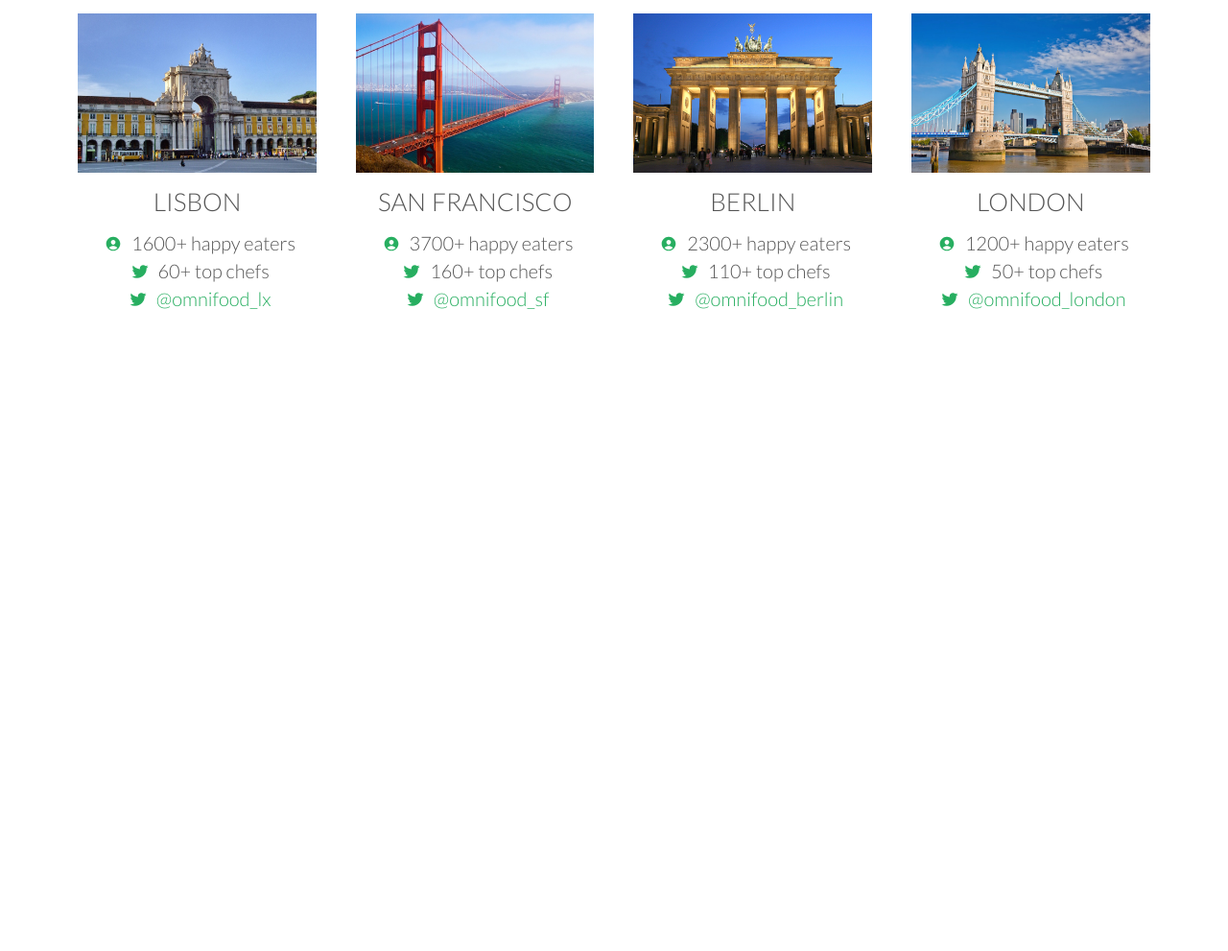
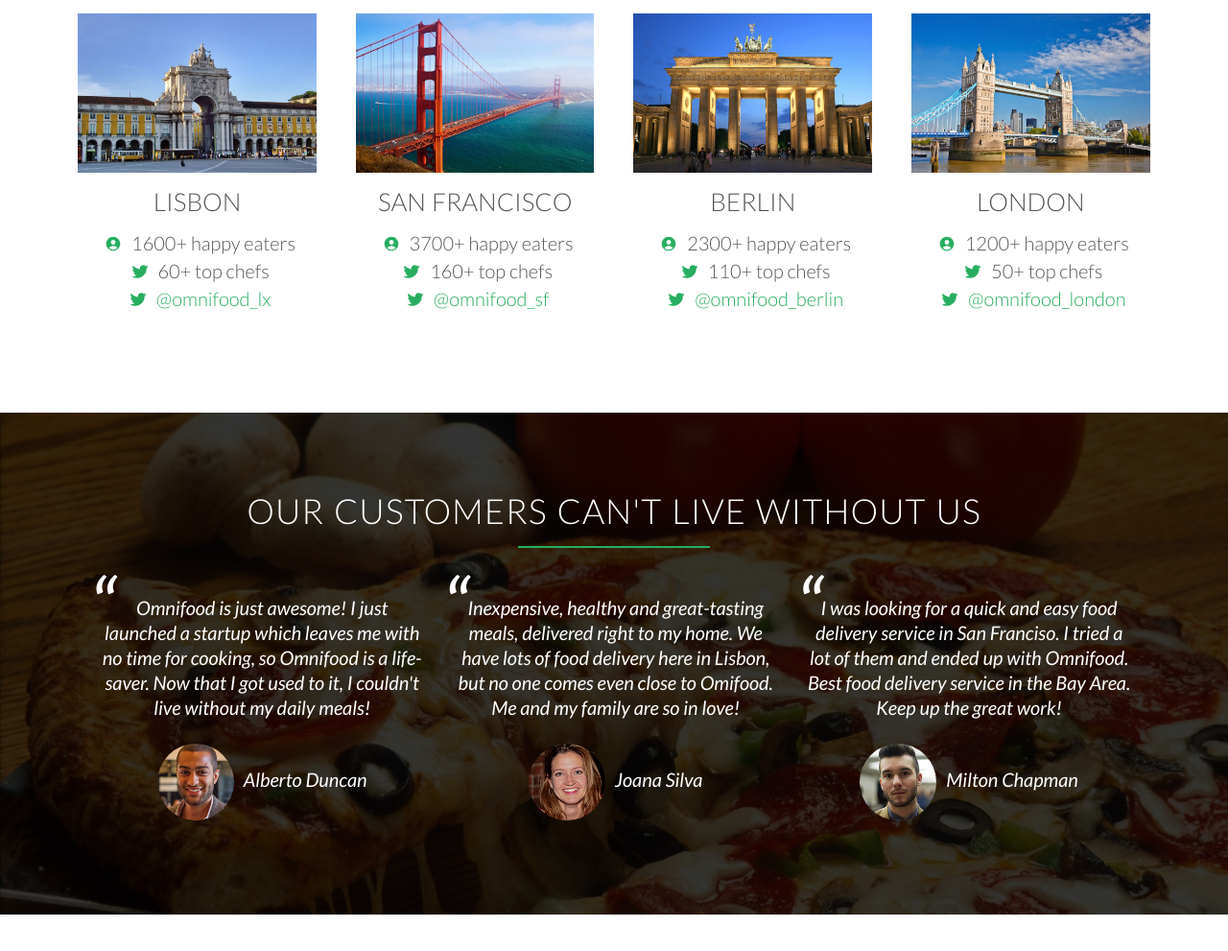
Before and after one commit to nickderaj/Meal-Subscription-Website, a website: page index.html in a window 1280 px wide. Shown: the part 2904-3895 px from the top of the page at 96% size. Before the commit the page ends 3426 px from the top, so only its background shows below. Drawn offline with nearby package versions, Linux system fonts and the light colour scheme.

Commit message:
Adding customer testimonials

```diff
--- a/CSS/grid.css
+++ b/CSS/grid.css
@@ -1,4 +1,3 @@
-
 /*  SECTIONS  ============================================================================= */
 
 .section {
@@ -15,23 +14,24 @@
 
 .row:before,
 .row:after {
-    content:"";
-    display:table;
+  content: "";
+  display: table;
 }
 .row:after {
-    clear:both;
+  clear: both;
 }
 
 /*  GRID COLUMN SETUP   ==================================================================== */
 
 .col {
   display: block;
-	float:left;
+  float: left;
   margin: 1% 0 1% 1.6%;
 }
 
-.col:first-child { margin-left: 0; } /* all browsers except IE6 and lower */
-
+.col:first-child {
+  margin-left: 0;
+} /* all browsers except IE6 and lower */
 
 /*  REMOVE MARGINS AS ALL GO FULL WIDTH AT 480 PIXELS */
 
@@ -42,9 +42,7 @@
   }
 }
 
-
 /*  GRID OF TWO   ============================================================================= */
-
 
 .span-2-of-2 {
   width: 100%;
@@ -65,9 +63,7 @@
   }
 }
 
-
 /*  GRID OF THREE   ============================================================================= */
-
 
 .span-3-of-3 {
   width: 100%;
@@ -78,9 +74,8 @@
 }
 
 .span-1-of-3 {
-	width: 32.26%;
+  width: 31.3%;
 }
-
 
 /*  GO FULL WIDTH AT LESS THAN 480 PIXELS */
 
@@ -98,7 +93,6 @@
 
 /*  GRID OF FOUR   ============================================================================= */
 
-
 .span-4-of-4 {
   width: 100%;
 }
@@ -114,7 +108,6 @@
 .span-1-of-4 {
   width: 23.8%;
 }
-
 
 /*  GO FULL WIDTH AT LESS THAN 480 PIXELS */
 
@@ -133,9 +126,7 @@
   }
 }
 
-
 /*  GRID OF FIVE   ============================================================================= */
-
 
 .span-5-of-5 {
   width: 100%;
@@ -157,7 +148,6 @@
   width: 18.72%;
 }
 
-
 /*  GO FULL WIDTH AT LESS THAN 480 PIXELS */
 
 @media only screen and (max-width: 480px) {
@@ -178,9 +168,7 @@
   }
 }
 
-
 /*  GRID OF SIX   ============================================================================= */
-
 
 .span-6-of-6 {
   width: 100%;
@@ -206,7 +194,6 @@
   width: 15.33%;
 }
 
-
 /*  GO FULL WIDTH AT LESS THAN 480 PIXELS */
 
 @media only screen and (max-width: 480px) {
@@ -230,10 +217,7 @@
   }
 }
 
-
-
 /*  GRID OF SEVEN   ============================================================================= */
-
 
 .span-7-of-7 {
   width: 100%;
@@ -263,7 +247,6 @@
   width: 12.91%;
 }
 
-
 /*  GO FULL WIDTH AT LESS THAN 480 PIXELS */
 
 @media only screen and (max-width: 480px) {
@@ -290,9 +273,7 @@
   }
 }
 
-
 /*  GRID OF EIGHT   ============================================================================= */
-
 
 .span-8-of-8 {
   width: 100%;
@@ -326,7 +307,6 @@
   width: 11.1%;
 }
 
-
 /*  GO FULL WIDTH AT LESS THAN 480 PIXELS */
 
 @media only screen and (max-width: 480px) {
@@ -356,9 +336,7 @@
   }
 }
 
-
 /*  GRID OF NINE   ============================================================================= */
-
 
 .span-9-of-9 {
   width: 100%;
@@ -396,7 +374,6 @@
   width: 9.68%;
 }
 
-
 /*  GO FULL WIDTH AT LESS THAN 480 PIXELS */
 
 @media only screen and (max-width: 480px) {
@@ -429,9 +406,7 @@
   }
 }
 
-
 /*  GRID OF TEN   ============================================================================= */
-
 
 .span-10-of-10 {
   width: 100%;
@@ -473,7 +448,6 @@
   width: 8.56%;
 }
 
-
 /*  GO FULL WIDTH AT LESS THAN 480 PIXELS */
 
 @media only screen and (max-width: 480px) {
@@ -508,7 +482,6 @@
     width: 100%;
   }
 }
-
 
 /*  GRID OF ELEVEN   ============================================================================= */
 
@@ -556,7 +529,6 @@
   width: 7.63%;
 }
 
-
 /*  GO FULL WIDTH AT LESS THAN 480 PIXELS */
 
 @media only screen and (max-width: 480px) {
@@ -594,7 +566,6 @@
     width: 100%;
   }
 }
-
 
 /*  GRID OF TWELVE   ============================================================================= */
 
@@ -646,7 +617,6 @@
   width: 6.86%;
 }
 
-
 /*  GO FULL WIDTH AT LESS THAN 480 PIXELS */
 
 @media only screen and (max-width: 480px) {
--- a/CSS/style.css
+++ b/CSS/style.css
@@ -190,6 +190,7 @@
   background-size: cover;
   background-position: center;
   height: 100vh;
+  background-attachment: fixed;
 }
 
 .hero-text-box {
@@ -349,3 +350,45 @@
 .city-feature {
   margin-bottom: 5px;
 }
+
+/* ----------------------------------------
+CUSTOMERS
+---------------------------------------- */
+
+.section-testimonials {
+  background-image: linear-gradient(rgba(0, 0, 0, 0.8), rgba(0, 0, 0, 0.8)),
+    url(img/back-customers.jpg);
+  background-size: cover;
+  color: white;
+  padding: 80px;
+  background-attachment: fixed;
+}
+
+blockquote {
+  padding: 2%;
+  font-style: italic;
+  line-height: 130%;
+  position: relative;
+}
+
+blockquote:before {
+  content: "\201C";
+  font-size: 400%;
+  display: block;
+  position: absolute;
+  top: 3px;
+  left: -5px;
+}
+
+cite {
+  font-size: 100%;
+  margin-top: 25px;
+  display: block;
+}
+
+cite img {
+  height: 80px;
+  border-radius: 50%;
+  margin-right: 10px;
+  vertical-align: middle;
+}
--- a/index.html
+++ b/index.html
@@ -88,7 +88,7 @@
     </section>
 
     <section class="section-meals">
-      <ul class="meals-showcase clearfix">
+      <ul class="meals-showcase">
         <li>
           <figure class="meal-photo">
             <img
@@ -258,6 +258,52 @@
         </div>
       </div>
     </section>
-    <div class="row"><h1>Omnifood</h1></div>
+
+    <section class="section-testimonials">
+      <div class="row">
+        <h2>Our customers can't live without us</h2>
+        <div class="col span-1-of-3">
+          <blockquote>
+            Omnifood is just awesome! I just launched a startup which leaves me
+            with no time for cooking, so Omnifood is a life-saver. Now that I
+            got used to it, I couldn't live without my daily meals!
+            <cite
+              ><img src="img/customer-1.jpg" alt="Customer" />Alberto
+              Duncan</cite
+            >
+          </blockquote>
+        </div>
+        <div class="col span-1-of-3">
+          <blockquote>
+            Inexpensive, healthy and great-tasting meals, delivered right to my
+            home. We have lots of food delivery here in Lisbon, but no one comes
+            even close to Omifood. Me and my family are so in love!
+            <cite
+              ><img src="img/customer-2.jpg" alt="Customer" />Joana Silva</cite
+            >
+          </blockquote>
+        </div>
+        <div class="col span-1-of-3">
+          <blockquote>
+            I was looking for a quick and easy food delivery service in San
+            Franciso. I tried a lot of them and ended up with Omnifood. Best
+            food delivery service in the Bay Area. Keep up the great work!
+            <cite
+              ><img src="img/customer-3.jpg" alt="Customer" />Milton
+              Chapman</cite
+            >
+          </blockquote>
+        </div>
+      </div>
+    </section>
   </body>
 </html>
+
+<!-- Title: Our customers can't live without us
+
+Inexpensive, healthy and great-tasting meals, delivered right to my home. We have lots of food delivery here in Lisbon, but no one comes even close to Omifood. Me and my family are so in love!
+(Joana Silva)
+
+I was looking for a quick and easy food delivery service in San Franciso. I tried a lot of them and ended up with Omnifood. Best food delivery service in the Bay Area. Keep up the great work!
+(Milton Chapman)
+ -->
```
Also changed, not shown: CSS/img/back-customers.jpg (renamed from img/back-customers.jpg). Lines whose indentation alone changed are shown as unchanged.
